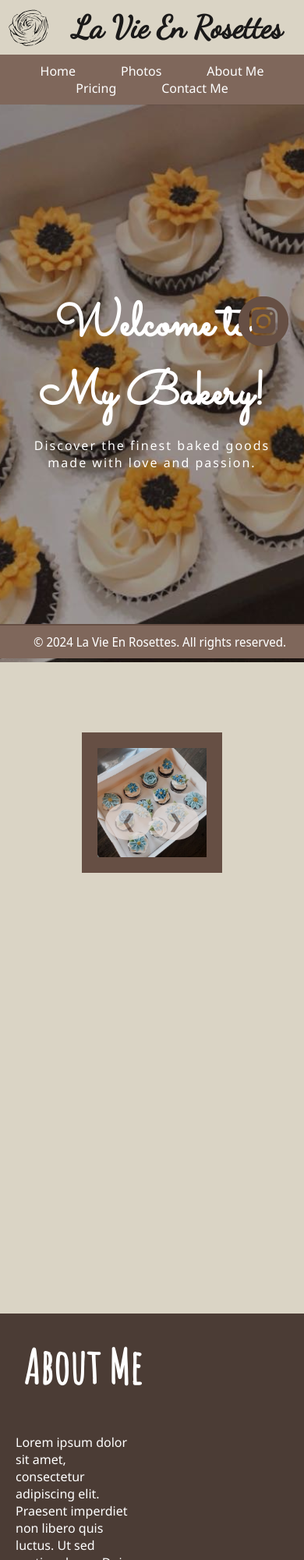
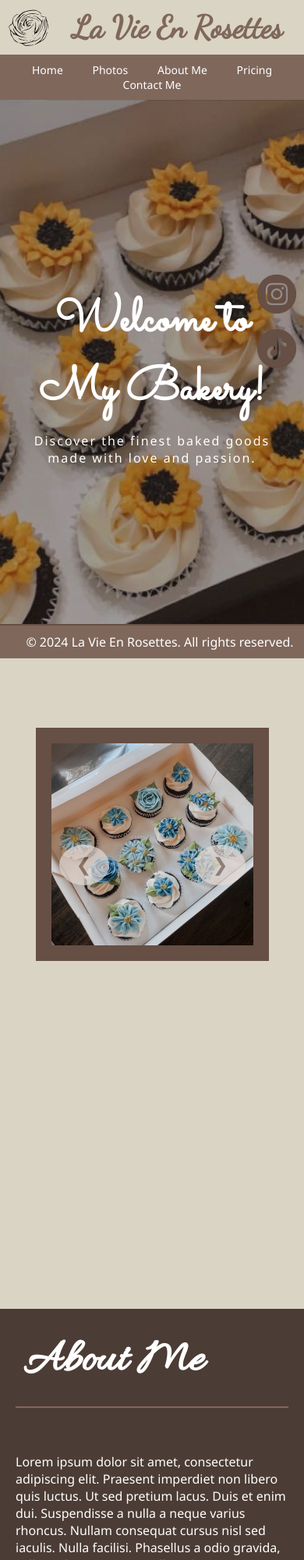
Before and after one commit to JustDiggs/La-Vie-En-Rosettes, a plain HTML site: page index.html in a window 390 px wide. Shown: the top 2000 px of the page at 78% size. Drawn offline with Linux system fonts and the light colour scheme; a web font is replaced by a local one.

Commit message:
Add files via upload

```diff
--- a/index.html
+++ b/index.html
@@ -22,13 +22,13 @@
         <a onclick="scrollToSection('pricing')">Pricing</a>
         <a onclick="scrollToSection('contact')">Contact Me</a>
     </nav>
-    <div id="social-icons">
+    <div class="social-icons">
         <a href="https://www.instagram.com/la_vie_en_rosettes/?hl=en" target="_blank">
             <img src="assets/instagram.png" alt="Instagram">
         </a>
-        <!-- <a href="https://www.pinterest.com/" target="_blank">
-            <img src="assets/pinterest.png" alt="Pinterest">
-        </a> -->
+        <a href="https://www.pinterest.com/" target="_blank">
+            <img src="assets/tiktok.png" alt="TikTok">
+        </a>
     </div>
     <section id="home">
         <h2 class ="title">Welcome to My Bakery!</h2>
@@ -44,22 +44,22 @@
                 <img src="assets/IMG_9150.JPG" alt="Menu Item 1">
             </div>
             <div class="carousel-item">
-                <img src="assets/Cupcake1.png" alt="Menu Item 2">
-            </div>
-            <div class="carousel-item">
-                <img src="assets/Cupcake2.png" alt="Menu Item 3">
-            </div>
-            <div class="carousel-item">
                 <img src="assets/IMG_9141.PNG" alt="Menu Item 4">
             </div>
             <div class="carousel-item">
                 <img src="assets/IMG_9144.JPG" alt="Menu Item 5">
             </div>
             <div class="carousel-item">
-                <img src="assets/Cake1.png" alt="Menu Item 6">
+                <img src="assets/IMG_9151.JPG" alt="Menu Item 7">
             </div>
             <div class="carousel-item">
-                <img src="assets/IMG_9151.JPG" alt="Menu Item 7">
+                <img src="assets/IMG_9160.JPG" alt="Menu Item 7">
+            </div>
+            <div class="carousel-item">
+                <img src="assets/IMG_9161.JPG" alt="Menu Item 7">
+            </div>
+            <div class="carousel-item">
+                <img src="assets/IMG_9162.JPG" alt="Menu Item 7">
             </div>
             <!-- Add more carousel items as needed -->
         </div>
@@ -69,9 +69,12 @@
 
     <section id="about">
         <h2>About Me</h2>
+        <hr>
         <div class="two-column">
           <div class="column">
+
               <p>
+
                 <br>
       Lorem ipsum dolor sit amet, consectetur adipiscing elit. Praesent imperdiet non libero quis luctus. Ut sed pretium lacus. Duis et enim dui.
       Suspendisse a nulla a neque varius rhoncus. Nullam consequat cursus nisl sed iaculis. Nulla facilisi. Phasellus a odio gravida, sollicitudin
@@ -110,7 +113,9 @@
 
     <section id="contact">
         <h2>Contact Me</h2>
-        <form class="contact-form">
+        <hr class="contact-hr">
+        <form class="contact-form" action="https://api.web3forms.com/submit" method="POST">
+            <input type="hidden" name="access_key" value="21bcf912-0273-4e43-b73c-c2128eda60da">
             <label for="name">Your Name:</label>
             <input type="text" id="name" name="name" required>
 
@@ -123,7 +128,7 @@
             <label for="message">Message:</label>
             <textarea id="message" name="message" rows="4" required></textarea>
 
-            <button type="submit">Send Email</button>
+            <button type="submit" onclick="sendEmail()">Send Email</button>
         </form>
     </section>
 
@@ -132,6 +137,7 @@
     </footer>
     <!-- Back to Top button -->
     <button id="back-to-top" onclick="scrollToTop()">↑</button>
+    <script src="https://web3forms.com/client/script.js" async defer></script>
     <script src="script.js"></script>
 </body>
 </html>
--- a/style.css
+++ b/style.css
@@ -2,8 +2,9 @@
 @import url('https://fonts.googleapis.com/css2?family=Sacramento&display=swap');
 @import url('https://fonts.googleapis.com/css2?family=Sacramento&display=swap');
 @import url('https://fonts.googleapis.com/css2?family=Amatic+SC:wght@400&display=swap');
+@import url('https://fonts.googleapis.com/css2?family=Allura&display=swap');
 body {
-  font-family: Noto Sans Display, sans-serif;
+  font-family: "Noto Sans", sans-serif;
   margin: 0;
   padding: 0;
   background-color: #f8f8f8;
@@ -11,13 +12,13 @@ body {
 }
 h1{
   font-family: "Dancing Script";
-  color:rgb(26, 25, 25);
+  color:#7F675B;
   font-size: 40px;
   margin: 0 auto;
   flex: 1;
 }
 h2{
-  font-family: "Amatic SC";
+  font-family: "Allura";
   font-size: 60px;
   margin: 10px;
 }
@@ -35,15 +36,6 @@ p{
   letter-spacing: 2px;
   margin-top:10px;
 }
-@media only screen and (max-width: 767px) {
-  .title {
-    font-size: 60px;
-  }
-  .subtitle{
-    margin-top:0px;
-    font-size: 16px;
-  }
-}
 header {
   background-color: rgb(218, 212, 197);
   color: #fff;
@@ -58,7 +50,7 @@ header img {
   max-height: 50px; /* Adjust the max-height to fit your logo */
   margin-right: 10px; /* Add margin to the right of the logo for spacing */
 }
-nav {
+nav{
   background-color: #7F675B;
   color: #fff;
   text-align: center;
@@ -68,7 +60,7 @@ nav a {
   font-family: "Noto Sans";
   text-decoration: none;
   color: #fff;
-  margin: 0 15px;
+  margin: 0 12px;
   cursor: pointer;
   padding: 8px;
   padding-left: 12px;
@@ -138,9 +130,9 @@ footer {
 
 }
 /* Social media icons container */
-#social-icons {
+.social-icons {
   position: fixed;
-
+  cursor: pointer;
   top: 50%;
   right: 20px;
   transform: translateY(-50%);
@@ -150,30 +142,28 @@ footer {
 }
 
 /* Individual social media icon styles */
-#social-icons a {
+.social-icons a {
   display: block;
   margin-bottom: 10px;
   text-decoration: none;
   color: #333;
 }
-#social-icons img {
+.social-icons img {
   display: block;
   width: 64px;
   margin-bottom: 10px;
   text-decoration: none;
   transition: opacity 0.15s;
 }
-#social-icons img:hover{
+.social-icons img:hover{
   opacity: 0.6;
 }
-
 .two-column {
   display: flex;
   flex-wrap: wrap;
   justify-content: space-between;
   align-items: center;
 }
-
 .column {
   flex: 0 0 calc(50% - 20px); /* Adjust the width of the columns, considering margin */
   box-sizing: border-box;
@@ -183,7 +173,6 @@ footer {
   justify-content: center;
   align-items: center;
 }
-
 .column img {
   width: 100%;
   max-width: 500px; /* Set a maximum width for the image */
@@ -194,14 +183,12 @@ footer {
 .column p {
   text-align: left; /* Align text to the left */
 }
-
 /* Carousel styles */
 .carousel-container {
   border: #664f44 solid 20px;
   overflow: hidden;
   position: relative;
   width: 40%;
-  max-width: 800px; /* Adjust the maximum width as needed */
   margin: auto; /* Center the carousel */
 }
 .carousel-container img {
@@ -215,20 +202,17 @@ footer {
   justify-content: space-between; /* Spread items evenly */
   transition: transform 0.5s ease-in-out;
 }
-
 .carousel-item {
   flex: 0 0 auto; /* Fix for flex items not shrinking beyond their content size */
   box-sizing: border-box;
   width: 100%;
 }
-
 .carousel-item img {
   width: 100%;
   height: auto;
   display: block;
   margin: 0 auto; /* Center the image within the carousel item */
 }
-
 .carousel-arrow {
   position: absolute;
   top: 50%;
@@ -237,31 +221,33 @@ footer {
   cursor: pointer;
   background-color: #e4dad6;
   padding: 10px;
-  border: none;
+  border: rgba(255, 255, 255, 0) solid 2px;
   border-radius: 50%;
   z-index: 1;
 }
-
 .prev {
   left: 10px;
   padding-left: 20px;
   padding-right: 20px;
   opacity: 0.7;
-  transition: opacity 0.15s;
+  transition: opacity 0.20s;
+  transition: border 0.30s;
 }
 .prev:hover {
   opacity: 1;
+  border: white solid 2px;
 }
-
 .next {
   right: 10px;
   padding-left: 20px;
   padding-right: 20px;
   opacity: 0.7;
-  transition: opacity 0.15s;
+  transition: opacity 0.20s;
+  transition: border 0.30s;
 }
 .next:hover {
   opacity: 1;
+  border: white solid 2px;
 }
 #contact{
   background-color: #7F675B;
@@ -271,12 +257,10 @@ footer {
   max-width: 400px; /* Adjust the max-width of the form */
   margin: 0 auto; /* Center the form horizontally */
 }
-
 .contact-form label {
   display: block;
   margin-bottom: 8px;
 }
-
 .contact-form input,
 .contact-form textarea {
   width: 100%;
@@ -284,11 +268,63 @@ footer {
   margin-bottom: 16px;
   box-sizing: border-box;
 }
+hr {
+  border: 0;
+  height: 2px;
+  background: #7F675B; /* Change the color as needed */
+  margin: 20px 0; /* Adjust margin as needed */
+}
 
 .contact-form button {
-  background-color: #333;
+  background-color:#4b3c35;
   color: #fff;
   padding: 10px;
   border: none;
+  border-radius: 3px;
   cursor: pointer;
 }
+.contact-hr{
+  background: white;
+  margin: 30px auto;
+  width: 40%;
+}
+#contact h2{
+  text-align: center;
+}
+@media only screen and (max-width: 767px) {
+  .title {
+    font-size: 60px;
+  }
+  .subtitle{
+    margin-top:0px;
+    font-size: 16px;
+  }
+  .social-icons img {
+    width: 50px;
+  }
+  .social-icons {
+    right: 10px;
+  }
+  .two-column {
+      flex-direction: column; /* Change to a vertical layout */
+  }
+  .carousel-container {
+    width: 74%; /* Set to 100% width on smaller screens */
+}
+  .carousel-container img {
+    height: auto; /* Allow images to maintain their aspect ratio on smaller screens */
+}
+nav {
+  flex-wrap: wrap; /* Allow the items to wrap to the next line */
+  font-size: 14px;
+}
+
+nav a {
+  margin: 5px; /* Adjust the margin for better spacing on smaller screens */
+  margin-top: 10px;
+}
+.contact-hr{
+  background: white;
+  width: 100%;
+}
+}
```
Also changed, not shown: assets/IMG_9160.JPG (added), assets/IMG_9161.JPG (added), assets/IMG_9162.JPG (added), assets/tiktok.png (added).
